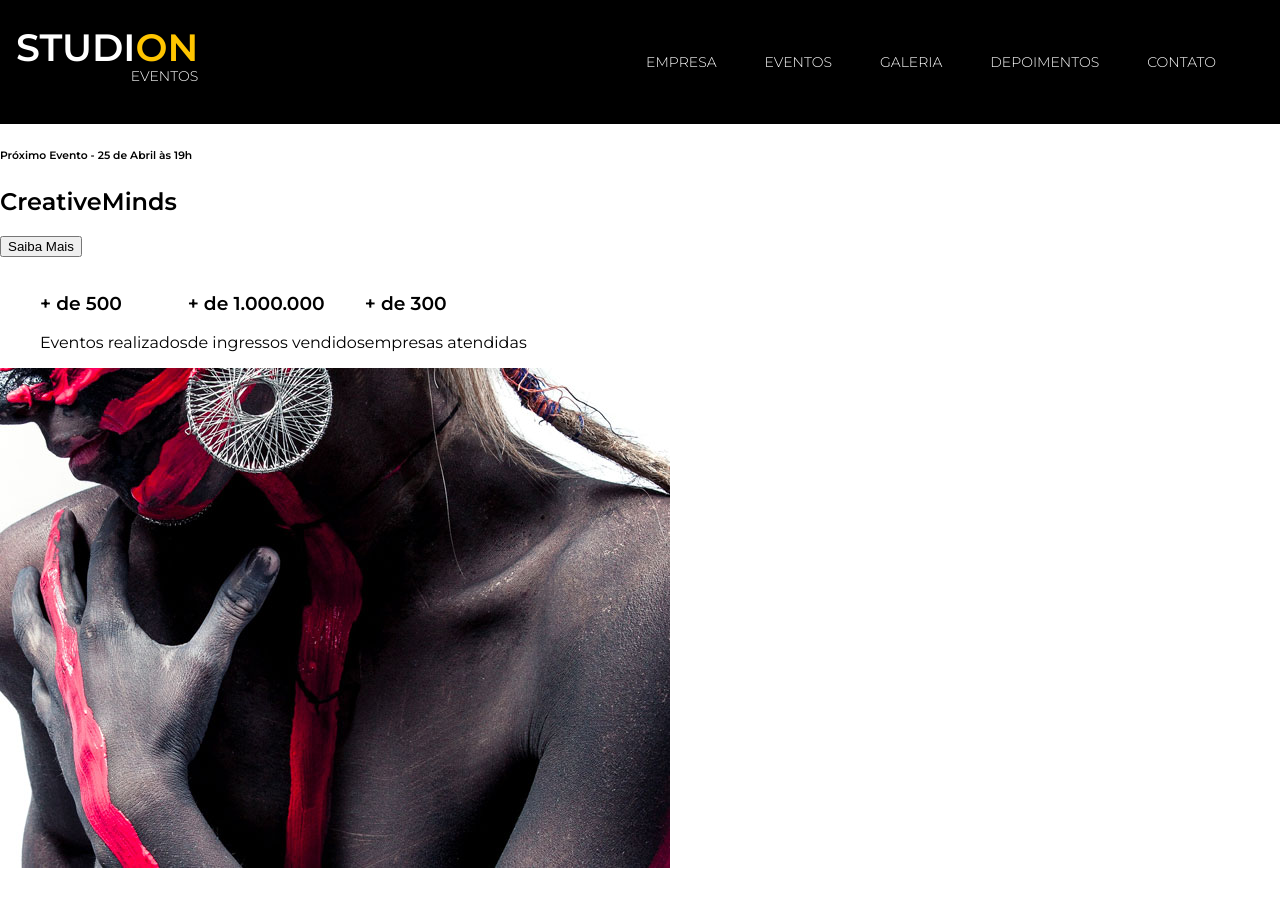
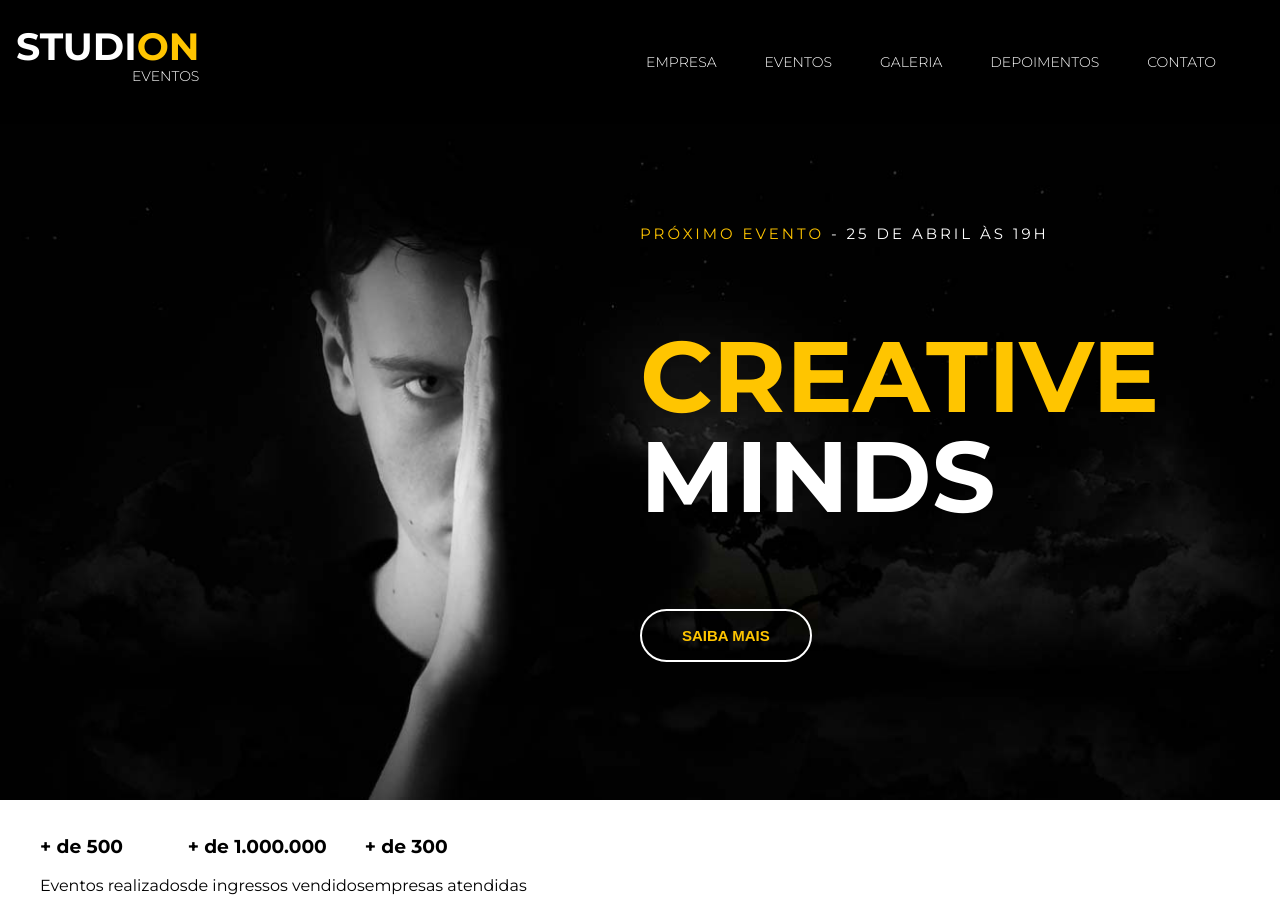
Before and after one commit to ewertonlp/studion, a website: page src/index.html in a window 1280 px wide. Shown: the top 898 px of the page. Drawn offline with Linux system fonts and the light colour scheme.

Commit message:
feat(header): implemented header styles

```diff
--- a/src/index.html
+++ b/src/index.html
@@ -28,9 +28,12 @@
     <header>
         <div id="slider">
             <div class="slide">
-                <h6><span>Próximo Evento</span> - 25 de Abril às 19h</h6>
-                <h2>Creative<span>Minds</span></h2>
-                <button>Saiba Mais</button>
+                <img class="slide__background-image" src="./images/banner.jpg" alt="Studion Banner">
+                <div class="slide__copy">
+                    <h6><span class="copy--primary">Próximo Evento</span> - 25 de Abril às 19h</h6>
+                    <h2><span class="copy--primary">Creative</span><span>Minds</span></h2>
+                    <button class="btn btn--slide" >Saiba Mais</button>
+                </div>
             </div>
         </div>
     </header>
@@ -38,19 +41,26 @@
     <main>
         <section>
             <ul>
-                <li><h3>+ de 500 </h3>Eventos realizados</li>
-                <li><h3>+ de 1.000.000 </h3>de ingressos vendidos</li>
-                <li><h3>+ de 300 </h3>empresas atendidas</li>
+                <li>
+                    <h3>+ de 500 </h3>Eventos realizados
+                </li>
+                <li>
+                    <h3>+ de 1.000.000 </h3>de ingressos vendidos
+                </li>
+                <li>
+                    <h3>+ de 300 </h3>empresas atendidas
+                </li>
             </ul>
         </section>
 
         <section>
             <div>
-                <img src="./images/institutional.jpg" alt=""/>
+                <img src="./images/institutional.jpg" alt="" />
                 <h6>Fazemos seu evento acontecer</h6>
                 <h4>Lorem ipsum dolor sit amet consectetur adipisicing elit.</4>
-                <p>Lorem ipsum dolor sit amet consectetur, adipisicing elit. Expedita repellat impedit incidunt quo saepe esse corporis libero a fugiat minima perferendis iusto dicta.</p>
-                <button>Saiba Mais</button>
+                    <p>Lorem ipsum dolor sit amet consectetur, adipisicing elit. Expedita repellat impedit incidunt quo
+                        saepe esse corporis libero a fugiat minima perferendis iusto dicta.</p>
+                    <button>Saiba Mais</button>
             </div>
         </section>
 
--- a/src/style.css
+++ b/src/style.css
@@ -1,13 +1,14 @@
-@import url('https://fonts.googleapis.com/css2?family=Montserrat:ital,wght@0,200;0,300;0,400;0,500;0,600;1,700;900&display=swap');
+@import url('https://fonts.googleapis.com/css2?family=Montserrat:wght@200;300;400;500;700&display=swap');
 
 * {
     box-sizing: border-box;
 }
 
 :root {
-    --color-primary: #ffc500;
     font-family: 'Montserrat', sans-serif;
     font-size: 16px;
+    --color-primary: #ffc500;
+    --default-padding: 1rem;
 }
 
 body {
@@ -20,9 +21,13 @@ ul {
     list-style: none;
 }
 
+h6 {
+    margin: 0;
+}
 
 .navbar {
     position: fixed;
+    z-index: 1;
     display: grid;
     grid-template-columns: 1fr 9fr;
     top: 0;
@@ -74,3 +79,62 @@ ul {
 .copy--primary {
     color: var(--color-primary);
 }
+
+#slider {
+    background-color: #000;
+    color: #fff;
+}
+
+.slide {
+    position: relative;
+    height: calc(100vh - 7.75rem);
+}
+
+.slide__background-image {
+    width: 100%;
+    height: 100%;
+    object-fit: cover;
+    object-position: center;
+}
+
+.slide__copy {
+    position: absolute;
+    top: 6.25rem;
+    left: 50vw;
+}
+
+.slide__copy h6 {
+    font-size: 0.9375rem;
+    font-weight: 400;
+    text-transform: uppercase;
+    letter-spacing: 0.1875rem;
+}
+
+.slide__copy h2 {
+    font-size: 6.25rem;
+    text-transform: uppercase;
+    line-height: 6.25rem;
+}
+
+.slide__copy h2 span {
+    display: block;
+}
+
+.btn {
+    cursor: pointer;
+    padding: 1rem 2.5rem;
+    color: var(--color-primary);
+    border-radius: 2rem;
+    border: .125rem solid #fff;
+    background: unset;
+    font-size: .9375rem;
+    font-weight: 600;
+    text-transform: uppercase;
+    transition: 0.4s all ease;
+}
+
+.btn:hover, .btn:active, .btn:focus {
+    border-color: var(--color-primary);
+    background-color: var(--color-primary);
+    color: #fff;
+}
```
